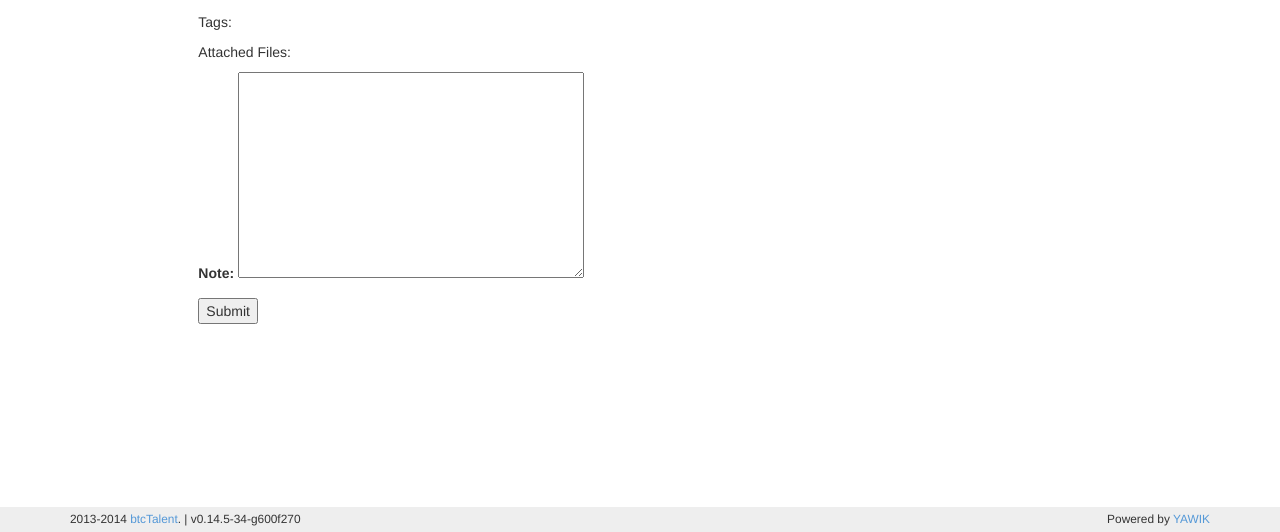
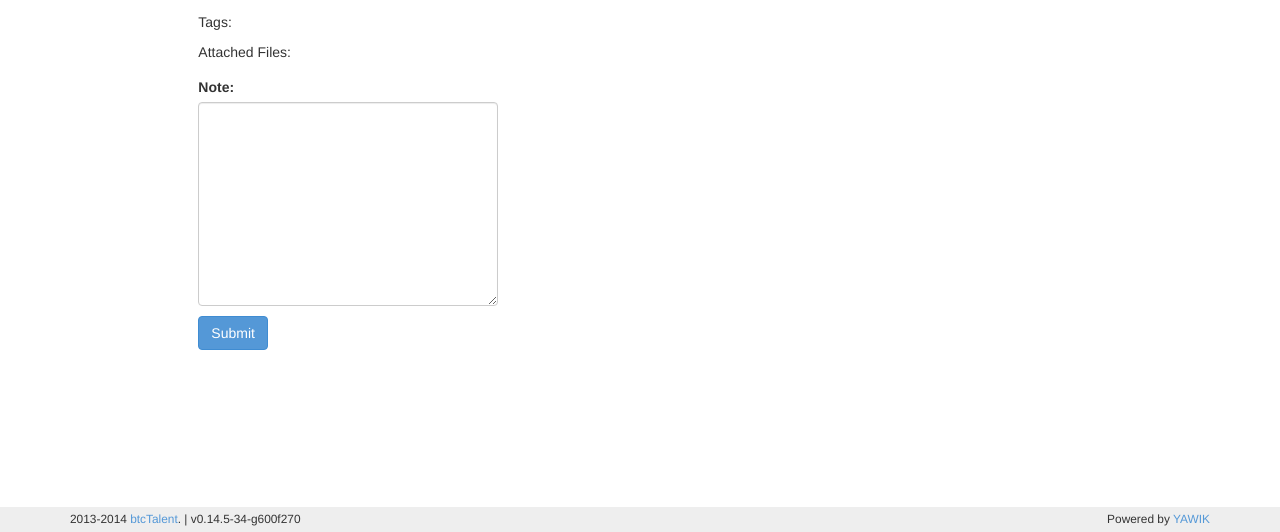
Before and after one commit to bitrecruiter/ats_project, a Django app: template ats_profiles/templates/ats_profiles/view_profile.html in a window 1280 px wide. Shown: the part 268-800 px from the top of the page. Run offline with Django 3.2, Linux system fonts and the light colour scheme; the template is opened without the code that fills it: values that come from a table or form of the project are taken from there, others are empty; parts of the project's set-up code (start-up, migrations or seed data) failed here and were passed over; some libraries are stand-ins or nearby versions.

Commit message:
Styled profile view a bit better, put "note" at top of the box

```diff
--- a/ats_profiles/templates/ats_profiles/view_profile.html
+++ b/ats_profiles/templates/ats_profiles/view_profile.html
@@ -22,10 +22,12 @@ Attached Files:
 {% for file in profile_user.userprofile.attached_files.all %}
     <a href="{{ file.file.url }}">{{ file }}</a>
 {% endfor %}
+<div class="form form-300">
 <form method="POST" action="{% url "ats_profiles_note" profile_user.id %}">
 {% csrf_token %}
 {{ form.as_p }}
-<input type="Submit" value="Submit">
+<input type="Submit" value="Submit" class="btn btn-primary">
 </form>
 </p>
+</div>
 {% endblock %}
```
